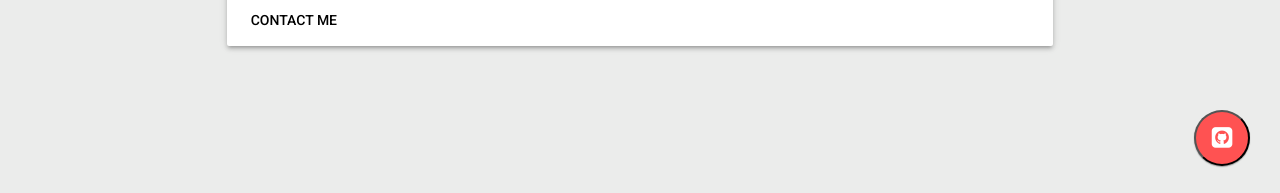
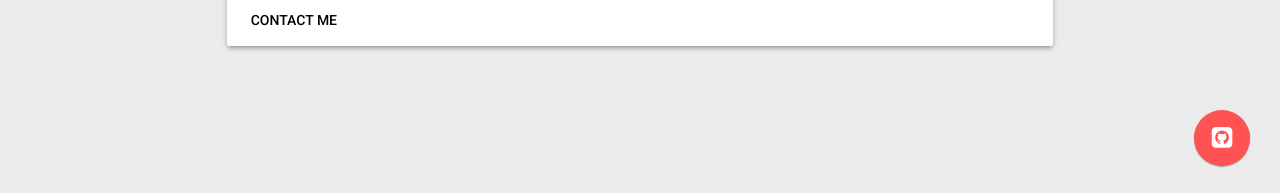
Before and after one commit to mcomisso/mcomisso.github.io, a Jekyll site: the page built from index.html, in a window 1280 px wide. Shown: the part 704-897 px from the top of the page. Built offline with Jekyll 4.4.1, drawn with Linux system fonts in a browser that asks for light colours; nearby versions of some CDN libraries.

```diff
--- a/_includes/forkme.html
+++ b/_includes/forkme.html
@@ -1,4 +1,4 @@
 <button id="fork-me-button" onclick="window.location.href='https://github.com/mcomisso/mcomisso.github.io'"
-  class="mdl-button--fab mdl-js-button mdl-button--raised mdl-button--accent mdl-js-ripple-effect">
-  <span><i class="fa fa-github-square"></i></span>
+  class="mdl-button mdl-js-button mdl-button--fab mdl-js-ripple-effect mdl-button--colored">
+  <i class="fa fa-github-square"></i>
 </button>
```
